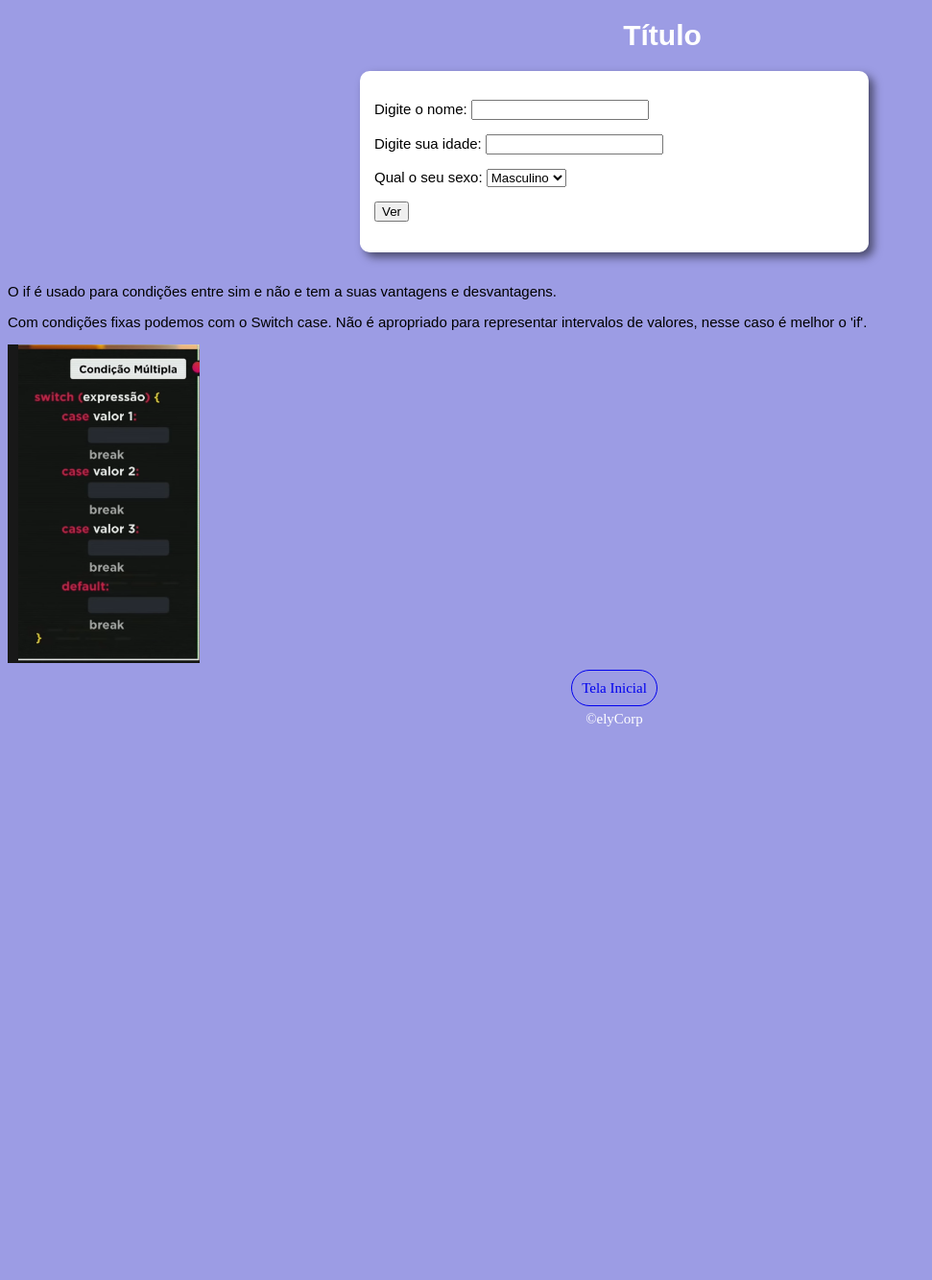
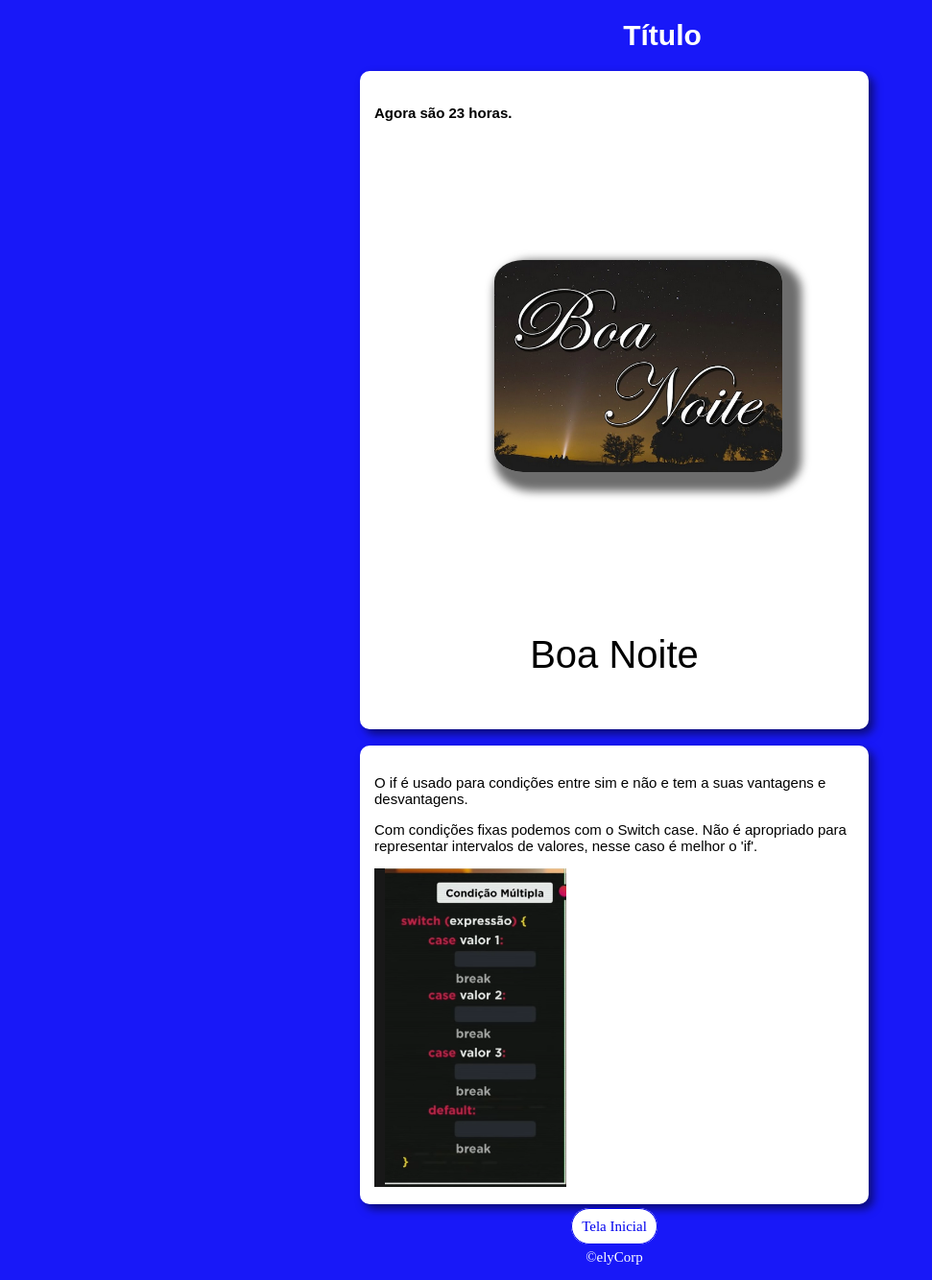
Before and after one commit to ElielNobre/projetoSiteum, a PHP site: page /paginas/aula12.html in a window 1280 px wide. Shown: the whole page at 96% size, without its empty margins (0-971 px from the left). Before the commit the page ends 757 px from the top, so only its background shows below. Run offline with PHP 8.4, Linux system fonts and the light colour scheme.

Commit message:
exercicio js 2  do crso em video

```diff
--- a/paginas/aula12.html
+++ b/paginas/aula12.html
@@ -6,35 +6,27 @@
     <link rel="stylesheet" href="estilosEspecificos/estiloaula.css">
     <title>Document</title>
 </head>
-<body>
+<body onload="vermensagem()">
    <header>
        <h1>Título</h1>
    </header>
-   <section>
-       <div>
-            <p>Digite o nome:
-                <input type="text" id="nome" maxlength="100">
-            </p>
-            <p>Digite sua idade:
-                <input type="number" id="idade">
-            </p>
-            <p>Qual o seu sexo:
-                <select id="sexo">
-                    <option value="masculino">Masculino</option>
-                    <option value="feminino">Feminino</option>
-                    <option value="outros">Outros</option>
-                </select>
-            </p>
-            <input type="button" value="Ver"  onclick="vermensagem()">
+   <section id="secao">
+       <div id="msg">
+        <h4>Aqui vai aparecer que horas são</h4>
        </div>
        <div>
-           <img>
+           <img id="imagem" src="../imagens/bomdia.png">
+       </div>
+       <div id="boasvindas">
+            <p>Teste</p>
        </div>
    </section>
    <br/>
+   <section>
    <p>O if é usado para condições entre sim e não e tem a suas vantagens e desvantagens.</p>
    <p>Com condições fixas podemos com o Switch case. Não é apropriado para representar intervalos de valores, nesse caso é melhor o 'if'.</p>
    <img src="../imagens/switchCase.png" width="200px">
+   </section>
    <footer>
         <p><a href="../index.html">Tela Inicial</a></p>
         <p>
--- a/paginas/estilosEspecificos/estiloaula.css
+++ b/paginas/estilosEspecificos/estiloaula.css
@@ -27,10 +27,15 @@ footer a{
     border-radius: 25px 25px 25px 25px;
     padding: 10px;
     text-decoration: none;
+    background: white;
 }
 footer li{
     list-style: none;
     display: inline-block;
+}
+#boasvindas p{
+    text-align: center;
+    font-size: 40px;
 }
 img#mensagem{
     width: 300px;
@@ -39,3 +44,9 @@ img#mensagem{
     border-radius:25px;
     box-shadow: 10px 10px 10px 10px rgba(0, 0, 0, 0.603);
 }
+img#imagem{
+    width: 60%;
+    margin: 25%;
+    border-radius: 10%;
+    box-shadow: 10px 10px 10px 10px rgba(3, 3, 3, 0.582);
+}
--- a/paginas/jsEspecifico/aula12.js
+++ b/paginas/jsEspecifico/aula12.js
@@ -1,9 +1,28 @@
-var hora = 13
-var imagem = Window.document.getElementById('mensagem')
 function vermensagem(){
-if (hora <= 12){
-    imagem.src = 'imagens/bomdia.png'
-}else{
-    imagem.src = 'imagens/Boatarde.png'
+var msg = window.document.getElementById('msg');
+var imagem = window.document.getElementById('imagem');
+var boasvindas = window.document.getElementById('boasvindas');
+var data = new Date();
+var hora = data.getHours();
+
+msg.innerHTML = `<h4>Agora são ${hora} horas.</h4>`
+
+if (hora >= 6 && hora < 12){
+    boasvindas.innerHTML  = '<p>Bom dia</p>';
+    imagem.src = '../imagens/bomdia.png';
+    document.body.style.background = 'rgb(80,248,231)';
+} else if (hora >= 12 && hora < 18){
+    boasvindas.innerHTML = '<p>Boa tarde<p>';
+    imagem.src = '../imagens/Boatarde.png';
+    document.body.style.background = 'rgb(242,233,57)';
+}else if (hora >= 18 && hora < 24){
+    boasvindas.innerHTML = '<p>Boa Noite</p>';
+    imagem.src = '../imagens/boaNoite.png';
+    document.body.style.background = 'rgb(24,24,248)';
+}else {
+    boasvindas.innerHTML = '<p>Boa Madrugada</p>';
+    imagem.src = '../imagens/boamadrugada.png';
+    document.body.style.background = 'rgb(35,0,128)';
 }
+
 }
```
